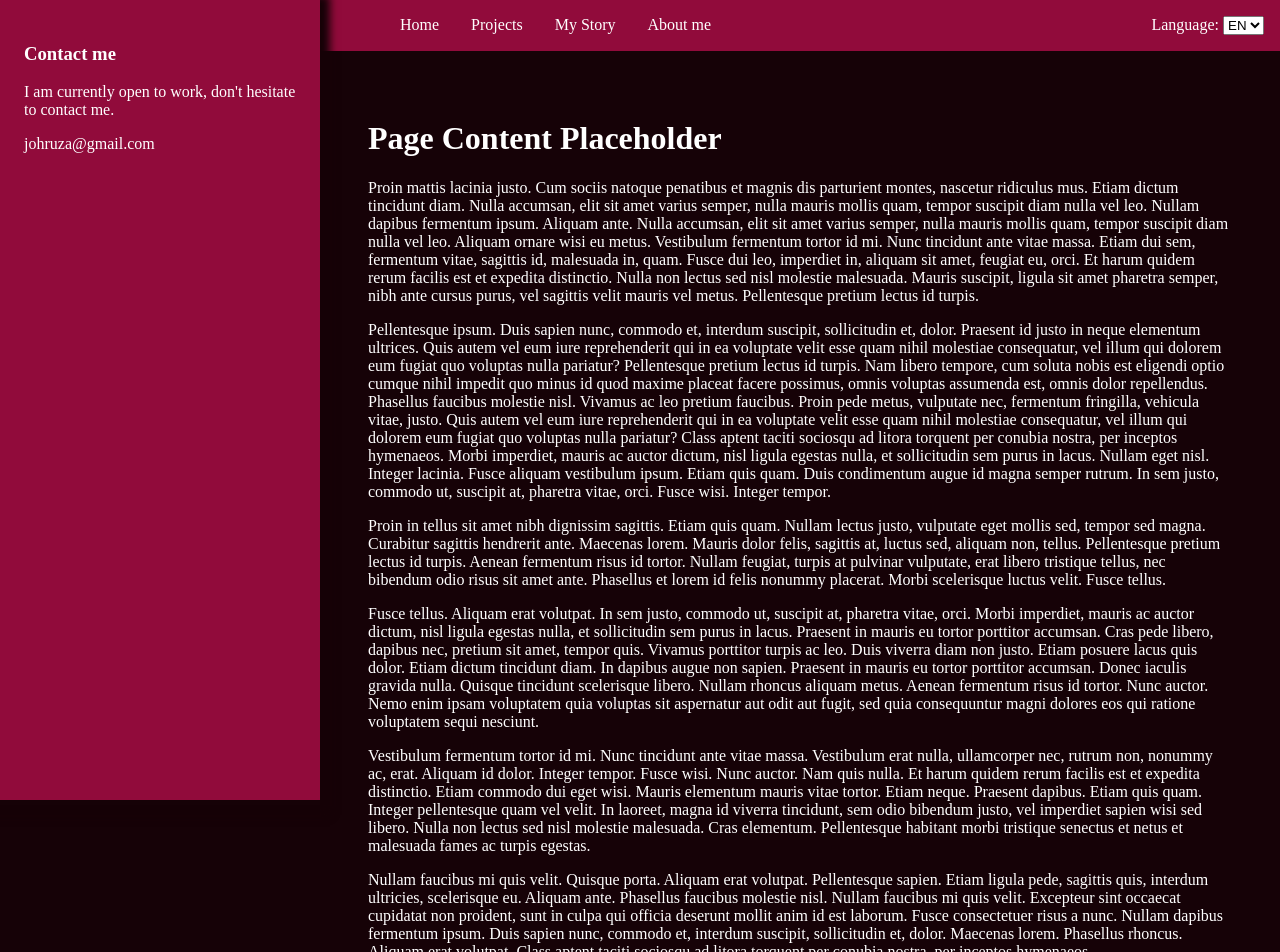
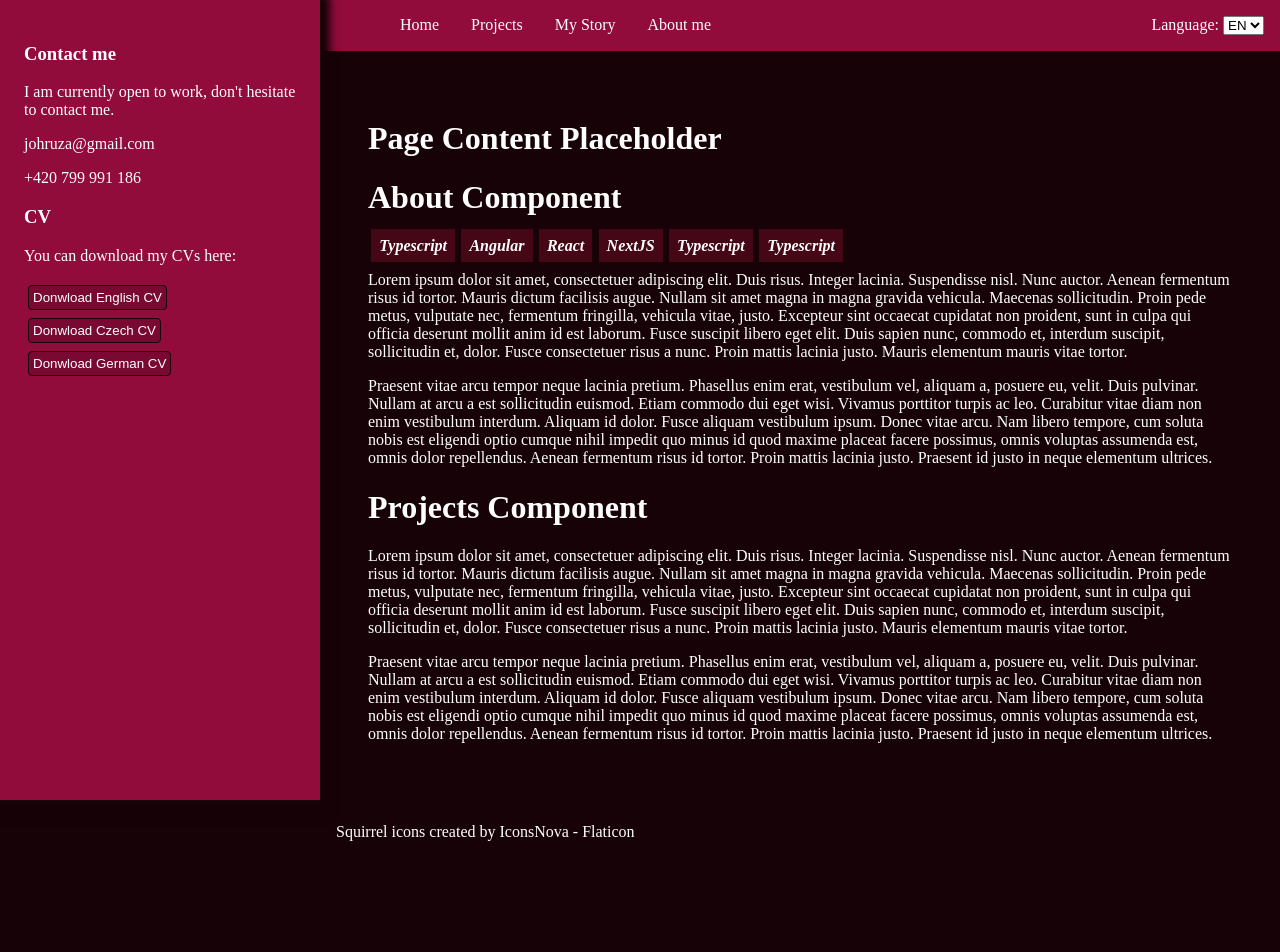
Before and after one commit to Johru/portfo2, a Next.js app: page / in a window 1280 px wide. Shown: the top 952 px of the page. After the commit the page ends 857 px from the top, so only its background shows below. Built offline with nearby package versions, Linux system fonts and the light colour scheme.

Commit message:
sidepar populated

```diff
--- a/src/app/about/page.tsx
+++ b/src/app/about/page.tsx
@@ -1,7 +1,9 @@
+import { AboutComponent } from '@/components';
+
 export default function About() {
   return (
     <div>
-      <Projects/>
+      <AboutComponent />
     </div>
   );
 }
--- a/src/app/page.tsx
+++ b/src/app/page.tsx
@@ -1,102 +1,11 @@
+import { AboutComponent, ProjectsComponent } from '@/components';
+
 export default function Home() {
   return (
     <div>
       <h1>Page Content Placeholder</h1>
-
-
-
-
-      <p>
-        Proin mattis lacinia justo. Cum sociis natoque penatibus et magnis dis
-        parturient montes, nascetur ridiculus mus. Etiam dictum tincidunt diam.
-        Nulla accumsan, elit sit amet varius semper, nulla mauris mollis quam,
-        tempor suscipit diam nulla vel leo. Nullam dapibus fermentum ipsum.
-        Aliquam ante. Nulla accumsan, elit sit amet varius semper, nulla mauris
-        mollis quam, tempor suscipit diam nulla vel leo. Aliquam ornare wisi eu
-        metus. Vestibulum fermentum tortor id mi. Nunc tincidunt ante vitae
-        massa. Etiam dui sem, fermentum vitae, sagittis id, malesuada in, quam.
-        Fusce dui leo, imperdiet in, aliquam sit amet, feugiat eu, orci. Et
-        harum quidem rerum facilis est et expedita distinctio. Nulla non lectus
-        sed nisl molestie malesuada. Mauris suscipit, ligula sit amet pharetra
-        semper, nibh ante cursus purus, vel sagittis velit mauris vel metus.
-        Pellentesque pretium lectus id turpis.
-      </p>
-
-      <p>
-        Pellentesque ipsum. Duis sapien nunc, commodo et, interdum suscipit,
-        sollicitudin et, dolor. Praesent id justo in neque elementum ultrices.
-        Quis autem vel eum iure reprehenderit qui in ea voluptate velit esse
-        quam nihil molestiae consequatur, vel illum qui dolorem eum fugiat quo
-        voluptas nulla pariatur? Pellentesque pretium lectus id turpis. Nam
-        libero tempore, cum soluta nobis est eligendi optio cumque nihil impedit
-        quo minus id quod maxime placeat facere possimus, omnis voluptas
-        assumenda est, omnis dolor repellendus. Phasellus faucibus molestie
-        nisl. Vivamus ac leo pretium faucibus. Proin pede metus, vulputate nec,
-        fermentum fringilla, vehicula vitae, justo. Quis autem vel eum iure
-        reprehenderit qui in ea voluptate velit esse quam nihil molestiae
-        consequatur, vel illum qui dolorem eum fugiat quo voluptas nulla
-        pariatur? Class aptent taciti sociosqu ad litora torquent per conubia
-        nostra, per inceptos hymenaeos. Morbi imperdiet, mauris ac auctor
-        dictum, nisl ligula egestas nulla, et sollicitudin sem purus in lacus.
-        Nullam eget nisl. Integer lacinia. Fusce aliquam vestibulum ipsum. Etiam
-        quis quam. Duis condimentum augue id magna semper rutrum. In sem justo,
-        commodo ut, suscipit at, pharetra vitae, orci. Fusce wisi. Integer
-        tempor.
-      </p>
-
-      <p>
-        Proin in tellus sit amet nibh dignissim sagittis. Etiam quis quam.
-        Nullam lectus justo, vulputate eget mollis sed, tempor sed magna.
-        Curabitur sagittis hendrerit ante. Maecenas lorem. Mauris dolor felis,
-        sagittis at, luctus sed, aliquam non, tellus. Pellentesque pretium
-        lectus id turpis. Aenean fermentum risus id tortor. Nullam feugiat,
-        turpis at pulvinar vulputate, erat libero tristique tellus, nec bibendum
-        odio risus sit amet ante. Phasellus et lorem id felis nonummy placerat.
-        Morbi scelerisque luctus velit. Fusce tellus.
-      </p>
-
-      <p>
-        Fusce tellus. Aliquam erat volutpat. In sem justo, commodo ut, suscipit
-        at, pharetra vitae, orci. Morbi imperdiet, mauris ac auctor dictum, nisl
-        ligula egestas nulla, et sollicitudin sem purus in lacus. Praesent in
-        mauris eu tortor porttitor accumsan. Cras pede libero, dapibus nec,
-        pretium sit amet, tempor quis. Vivamus porttitor turpis ac leo. Duis
-        viverra diam non justo. Etiam posuere lacus quis dolor. Etiam dictum
-        tincidunt diam. In dapibus augue non sapien. Praesent in mauris eu
-        tortor porttitor accumsan. Donec iaculis gravida nulla. Quisque
-        tincidunt scelerisque libero. Nullam rhoncus aliquam metus. Aenean
-        fermentum risus id tortor. Nunc auctor. Nemo enim ipsam voluptatem quia
-        voluptas sit aspernatur aut odit aut fugit, sed quia consequuntur magni
-        dolores eos qui ratione voluptatem sequi nesciunt.
-      </p>
-
-      <p>
-        Vestibulum fermentum tortor id mi. Nunc tincidunt ante vitae massa.
-        Vestibulum erat nulla, ullamcorper nec, rutrum non, nonummy ac, erat.
-        Aliquam id dolor. Integer tempor. Fusce wisi. Nunc auctor. Nam quis
-        nulla. Et harum quidem rerum facilis est et expedita distinctio. Etiam
-        commodo dui eget wisi. Mauris elementum mauris vitae tortor. Etiam
-        neque. Praesent dapibus. Etiam quis quam. Integer pellentesque quam vel
-        velit. In laoreet, magna id viverra tincidunt, sem odio bibendum justo,
-        vel imperdiet sapien wisi sed libero. Nulla non lectus sed nisl molestie
-        malesuada. Cras elementum. Pellentesque habitant morbi tristique
-        senectus et netus et malesuada fames ac turpis egestas.
-      </p>
-
-      <p>
-        Nullam faucibus mi quis velit. Quisque porta. Aliquam erat volutpat.
-        Pellentesque sapien. Etiam ligula pede, sagittis quis, interdum
-        ultricies, scelerisque eu. Aliquam ante. Phasellus faucibus molestie
-        nisl. Nullam faucibus mi quis velit. Excepteur sint occaecat cupidatat
-        non proident, sunt in culpa qui officia deserunt mollit anim id est
-        laborum. Fusce consectetuer risus a nunc. Nullam dapibus fermentum
-        ipsum. Duis sapien nunc, commodo et, interdum suscipit, sollicitudin et,
-        dolor. Maecenas lorem. Phasellus rhoncus. Aliquam erat volutpat. Class
-        aptent taciti sociosqu ad litora torquent per conubia nostra, per
-        inceptos hymenaeos.
-      </p>
-
-
+      <AboutComponent />
+      <ProjectsComponent />
     </div>
   );
 }
--- a/src/app/projects/page.tsx
+++ b/src/app/projects/page.tsx
@@ -1,7 +1,9 @@
+import { ProjectsComponent } from '@/components';
+
 export default function Projects() {
   return (
     <div>
-      <h1>Projects</h1>
+      <ProjectsComponent />
     </div>
   );
 }
--- a/src/app/story/page.tsx
+++ b/src/app/story/page.tsx
@@ -1,7 +1,9 @@
+import { StoryComponent } from '@/components';
+
 export default function Story() {
   return (
     <div>
-      <h1>Story Page</h1>
+      <StoryComponent />
     </div>
   );
 }
--- a/src/components/AboutComponent.tsx
+++ b/src/components/AboutComponent.tsx
@@ -1,8 +1,15 @@
-export function About() {
+import styles from '../styles/page.module.scss';
+
+export function AboutComponent() {
   return (
-    <div>
+    <div className={styles['tags']}>
       <h1>About Component</h1>
-
+      <i>Typescript</i>
+      <i>Angular</i>
+      <i>React</i>
+      <i>NextJS</i>
+      <i>Typescript</i>
+      <i>Typescript</i>
       <p>
         Lorem ipsum dolor sit amet, consectetuer adipiscing elit. Duis risus.
         Integer lacinia. Suspendisse nisl. Nunc auctor. Aenean fermentum risus
--- a/src/components/Sidebar.tsx
+++ b/src/components/Sidebar.tsx
@@ -6,9 +6,15 @@ export const Sidebar = () => {
     <div className={styles.sidebar}>
       <h3>Contact me</h3>
       <p>I am currently open to work, don't hesitate to contact me.</p>
-      <p></p>
+
       <p></p>
       <p>johruza@gmail.com</p>
+      <p>+420 799 991 186</p>
+      <h3>CV</h3>
+      <p>You can download my CVs here:</p>
+      <button>Donwload English CV</button>
+      <button>Donwload Czech CV</button>
+      <button>Donwload German CV</button>
     </div>
   );
 };
--- /dev/null
+++ b/src/styles/_variables.scss
@@ -0,0 +1,3 @@
+$bg-light: #cc1757;
+$bg-dark: #790931;
+$bg-main: rgb(22, 2, 7);
--- a/src/styles/globals.scss
+++ b/src/styles/globals.scss
@@ -1,5 +1,4 @@
-$bg-dark: #790931;
-$bg-main: rgb(22, 2, 7);
+@import 'variables';
 
 * {
   box-sizing: border-box;
@@ -8,9 +7,10 @@ $bg-main: rgb(22, 2, 7);
 body {
   color: white;
   background: rgb(22, 2, 7);
-
+  min-height: 100vh;
   display: grid;
   margin: 0;
+  grid-template-rows: 1fr auto;
 }
 
 main {
@@ -21,4 +21,20 @@ main {
 a {
   color: inherit;
   text-decoration: none;
+  cursor: pointer;
 }
+
+button {
+  color: inherit;
+  border-radius: 0.3em;
+  border: 1px solid $bg-main;
+  padding: 0.3em;
+  margin: 0.3em;
+  background-color: $bg-dark;
+}
+
+button:hover {
+  border: 2px solid $bg-main;
+  background-color: $bg-light;
+  box-shadow: 10px 10px 30px 10px $bg-main;
+}
--- a/src/styles/layout.module.scss
+++ b/src/styles/layout.module.scss
@@ -1,5 +1,4 @@
-$bg-dark: #790931;
-$bg-main: rgb(22, 2, 7);
+@import 'variables';
 
 .sidebar {
   background-color: lighten($bg-dark, 5%);
--- /dev/null
+++ b/src/styles/page.module.scss
@@ -0,0 +1,12 @@
+@import 'variables';
+
+.tags i {
+  margin: 0.2em;
+  padding: 0.5em;
+  background: lighten($bg-main, 10%);
+  font-weight: bold;
+}
+
+.underline {
+  text-decoration: underline;
+}
```
